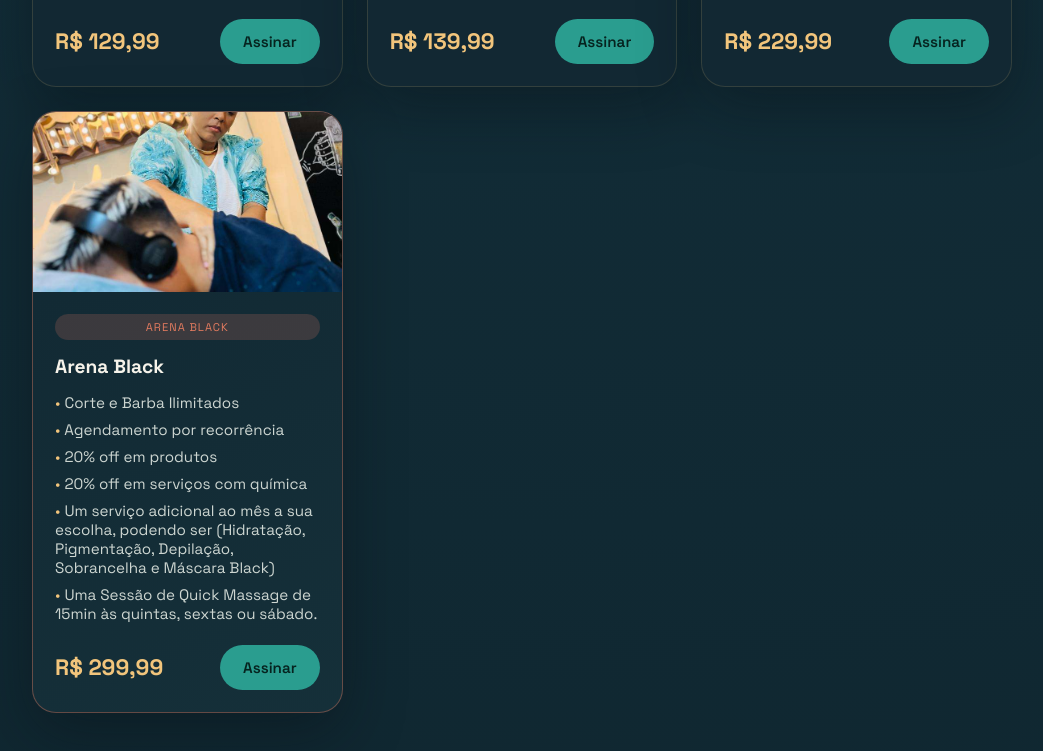
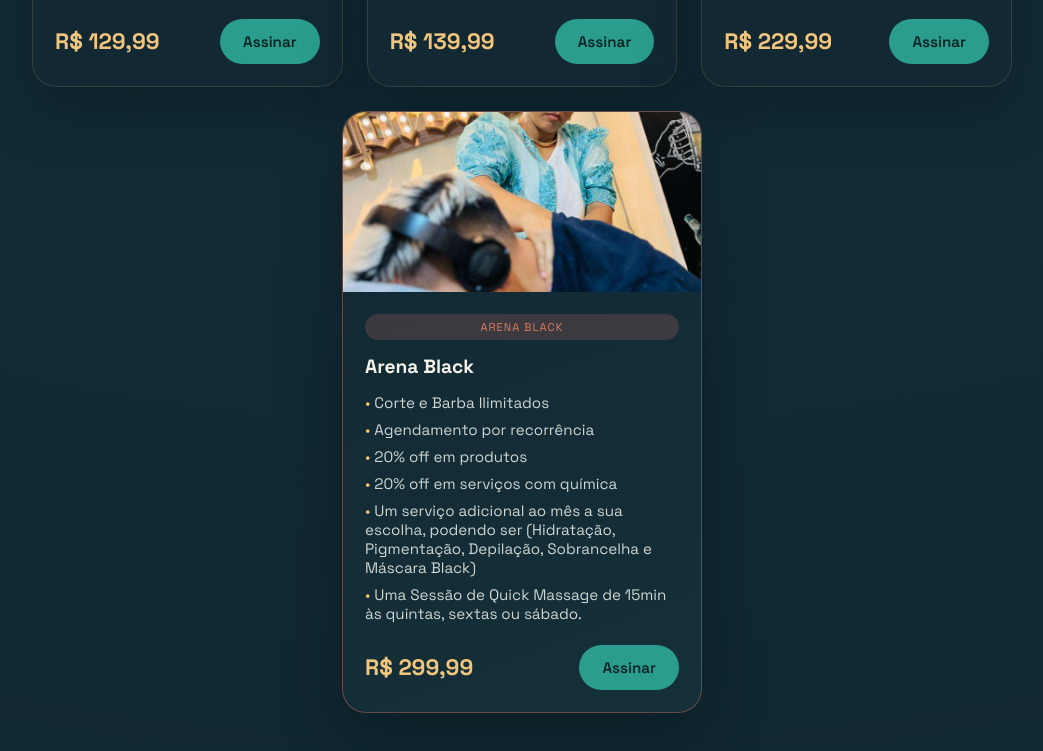
Before and after one commit to JIWtech/Barbearia_arena_bc_barber, a plain HTML site: page index.html in a window 1280 px wide. Shown: the part 1971-2722 px from the top of the page, without its empty margins (118-1161 px from the left). Drawn offline with Linux system fonts and the light colour scheme.

Commit message:
fix:centrlizei o card de arena black

```diff
--- a/styles.css
+++ b/styles.css
@@ -390,6 +390,10 @@ img {
 .plan-card--highlight {
   border-color: rgba(224, 122, 95, 0.4);
   background: linear-gradient(160deg, rgba(18, 40, 51, 0.95), rgba(22, 48, 58, 0.95));
+  grid-column: 1 / -1;
+  justify-self: center;
+  width: 100%;
+  max-width: 360px;
 }
 
 .faq {
```
